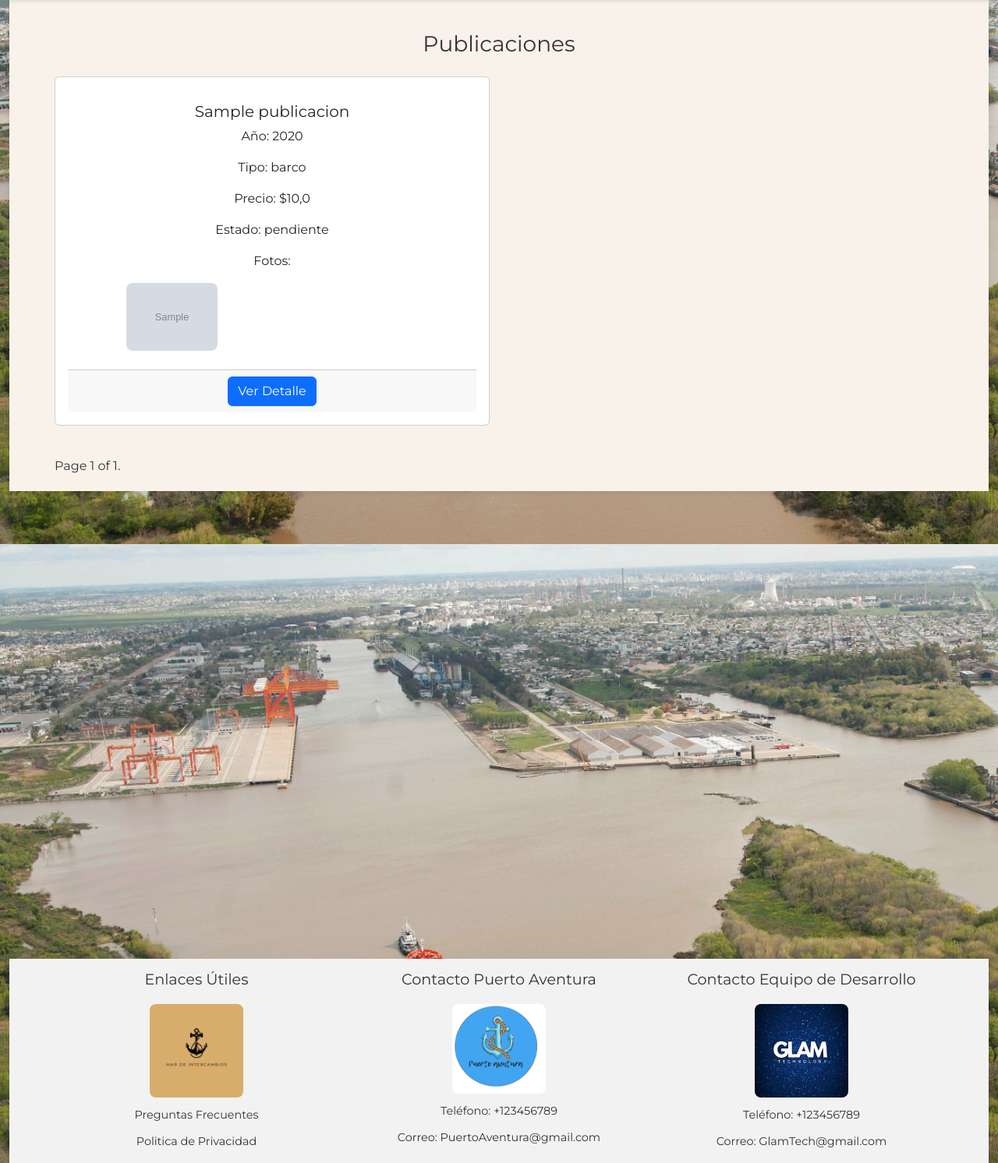
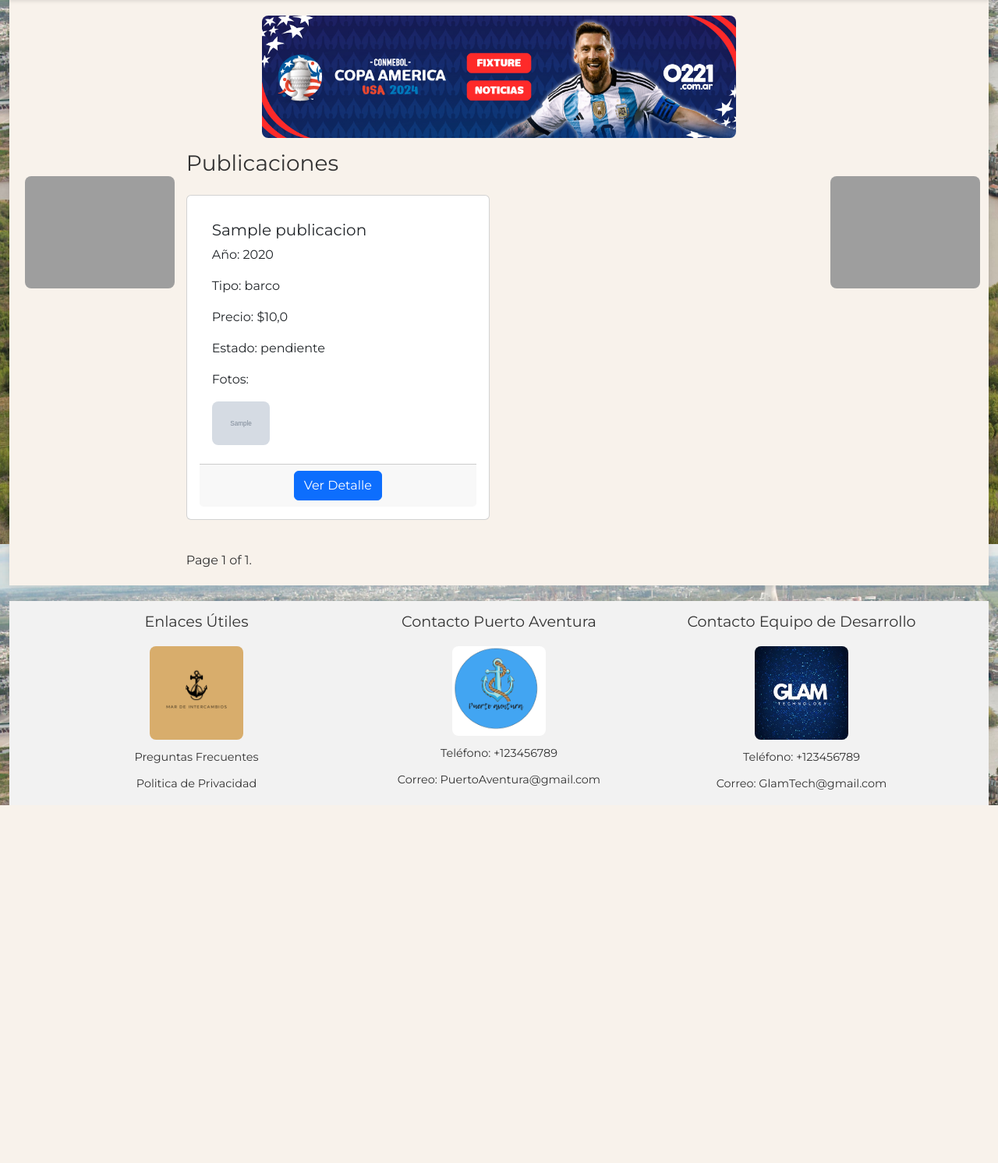
Before and after one commit to agustina-soto/marDeIntercambios, a Django app: page / in a window 1280 px wide. Shown: the part 102-1594 px from the top of the page at 78% size. After the commit the page ends 1135 px from the top, so only its background shows below. Run offline with Django 5.2, Linux system fonts and the light colour scheme; tables that the repository leaves empty hold one stand-in row (values such as "Sample post"); grey boxes marked "Sample" are stand-in pictures; grey boxes are pictures that could not be loaded.

Commit message:
Agrego estructura para banners de publicidad en vistas detalle, home y buscar publicaciones

```diff
--- a/archivos-estaticos/css/styles.css
+++ b/archivos-estaticos/css/styles.css
@@ -75,7 +75,7 @@ img {
     width: 100%; /* Ancho completo */
     text-align: center; /* Alineación centrada */
     max-height: 280px;
-    margin-top: 600px;
+    /* margin-top: 600px; */
 }
 
 .footer-heading {
@@ -425,3 +425,32 @@ button:hover {
 .boton-discreto:hover {
     background-color: #b5b4b4; /* Color de fondo al pasar el ratón */
 }
+
+
+/* Ads */
+
+.lateral-ad img {
+    /* background-image: url("https://www.commonmind.com/hubfs/Imported_Blog_Media/google-shopping-ad-example-3.png");
+    background-size: contain;
+    background-repeat: no-repeat; */
+    width: 15%;
+    position: fixed;
+    top: 50%;
+    transform: translateY(-50%);
+
+}
+
+
+.center-ad img {
+    /* background-image: url("https://creatives.sascdn.com/diff/4308/advertiser/489787/CopaAmerica_2024_Banner_Medium_Rectangle_b9fb1ccd-f776-4387-b776-bb564a24a457.jpeg");
+    background-size: contain;
+    background-repeat: no-repeat;
+    height: 200px; */
+    width: 50%;
+
+}
+
+/*     Buscar Publicaciones         */
+.buscar-contenido {
+
+}
--- /dev/null
+++ b/templates/Publicidades/banner_central.html
@@ -0,0 +1,8 @@
+{% load static %}
+{% block banner_central %}
+
+<div class="center-ad d-flex justify-content-center">
+    <img src="{% static 'publicidades/banner-messi.jpeg' %}" alt="Ad banner">
+</div>
+
+{% endblock banner_central %}
--- /dev/null
+++ b/templates/Publicidades/banner_lateral.html
@@ -0,0 +1,8 @@
+{% load static %}
+{% block banner_lateral %}
+
+<div class="lateral-ad">
+    <img src="https://www.commonmind.com/hubfs/Imported_Blog_Media/google-shopping-ad-example-3.png" alt="Left ad">
+</div>
+
+{% endblock banner_lateral %}
--- a/templates/home.html
+++ b/templates/home.html
@@ -3,18 +3,17 @@
 {% load static %}
 
 {% block content %}
+<div class="row">
+    <div class="col-12 mb-3">
+        {% include "Publicidades/banner_central.html" %}
+    </div>
 
-    {% block publicidad-banner %}
-    {% endblock publicidad-banner %}
+    <div class="d-none d-lg-block col-lg-2 mb-3">
+        {% include "Publicidades/banner_lateral.html" %}
+    </div>
 
+    <div class="col-12 col-lg-8">
 
-<div class="row">
-
-    {% block left-publi %}
-    {% endblock left-publi %}
-
-    <div class="col">
-        <div class="container">
             <h3>Publicaciones</h3>
             <section>
                 {% if not publicaciones %}
@@ -68,11 +67,13 @@
                     {% endif %}
                 </span>
             </div>
-        </div>
+
     </div>
 
-    {% block right-publi %}
-    {% endblock right-publi %}
+    <div class="d-none d-lg-block col-lg-2 mb-3">
+        {% include "Publicidades/banner_lateral.html" %}
+    </div>
+
 
 
 </div>
```
Also changed, not shown: templates/VisualizacionPublicaciones/buscar_publicaciones.html (+15 -3 lines), templates/VisualizacionPublicaciones/ver_detalle.html (+21 -5 lines), Aplicaciones/Modelos/migrations/0013_alter_publicacion_estado.py (added), archivos-estaticos/publicidades/banner-messi.jpeg (added).
